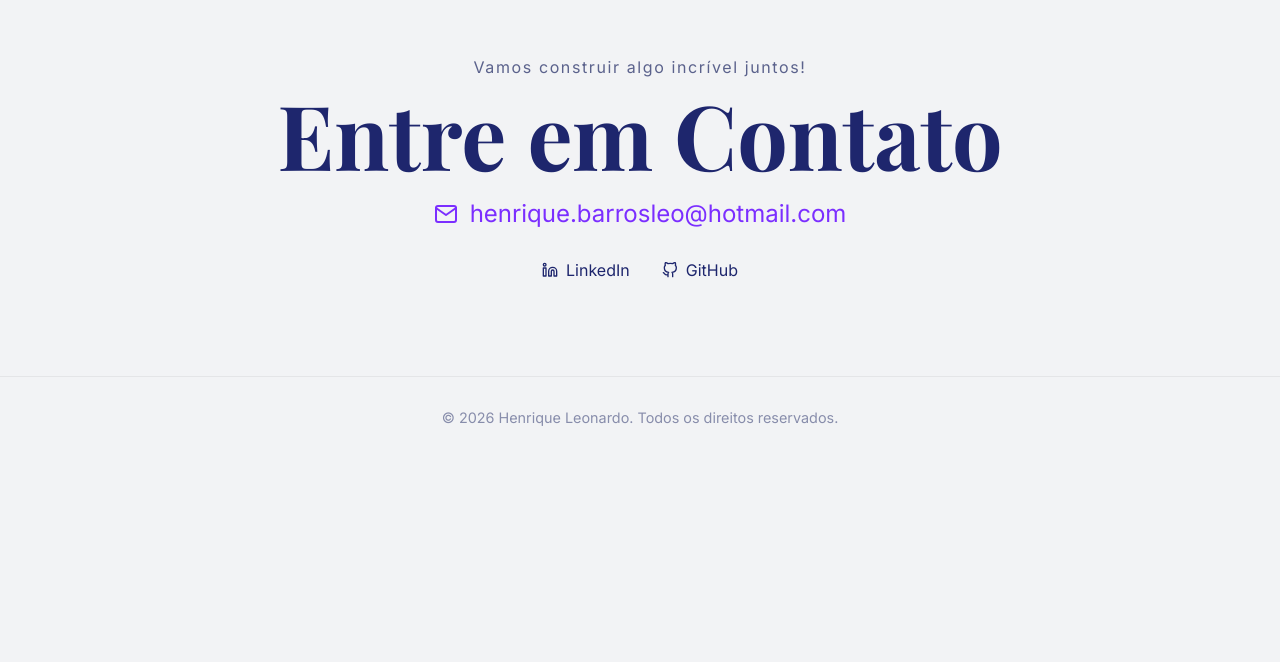
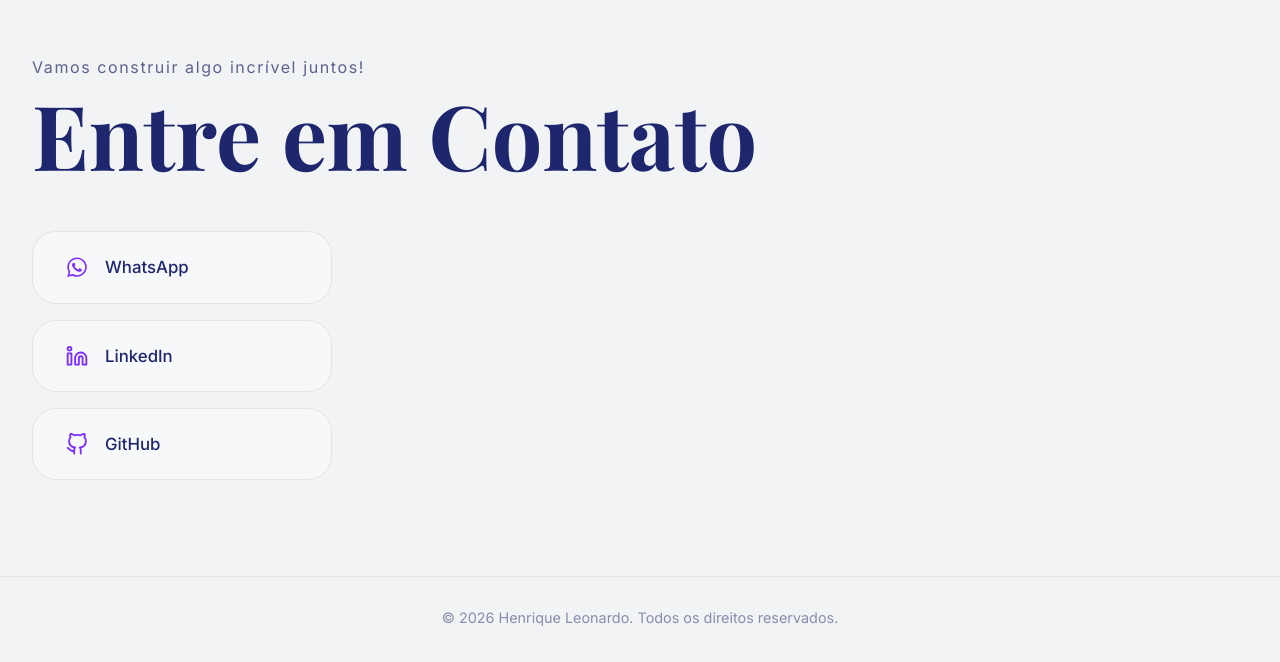
Before and after one commit to Henricantin/portfolio, a React (Vite) app: page / in a window 1280 px wide. Shown: the part 3505-4167 px from the top of the page. Before the commit the page ends 3979 px from the top, so only its background shows below. Built offline with nearby package versions, Linux system fonts and the light colour scheme.

Commit message:
cards contact

```diff
--- a/src/sections/contact/Contact.module.css
+++ b/src/sections/contact/Contact.module.css
@@ -8,18 +8,14 @@
 	display: flex;
 	flex-direction: column;
 
-	align-items: center;
+	align-items: flex-start;
 
 	gap: 1rem;
-
-	text-align: center;
 }
 
 .header {
 	display: flex;
 	flex-direction: column;
-
-	align-items: center;
 
 	gap: 0.5rem;
 }
@@ -40,70 +36,6 @@
 	line-height: 1.1;
 
 	color: var(--color-text-primary);
-}
-
-.email {
-	font-size: clamp(1.2rem, 2vw, 1.5rem);
-
-	color: var(--color-accent);
-
-	transition:
-		opacity 0.4s ease,
-		transform 0.4s ease;
-
-	display: flex;
-
-	align-items: center;
-
-	gap: 0.75rem;
-}
-
-.email:hover {
-	opacity: 0.7;
-
-	transform: translateY(-2px);
-}
-
-.links {
-	display: flex;
-
-	gap: 2rem;
-
-	margin-top: 1rem;
-}
-
-.links a {
-	position: relative;
-
-	display: flex;
-
-	align-items: center;
-
-	gap: 0.5rem;
-
-	font-size: 1rem;
-
-	color: var(--color-text-primary);
-}
-
-.links a::after {
-	content: "";
-
-	position: absolute;
-
-	left: 0;
-	bottom: -4px;
-
-	width: 0;
-	height: 1px;
-
-	background-color: var(--color-text-primary);
-
-	transition: width 0.4s ease;
-}
-
-.links a:hover::after {
-	width: 100%;
 }
 
 .footer {
@@ -127,3 +59,131 @@
 
 	opacity: 0.7;
 }
+
+.links {
+	display: flex;
+	flex-direction: column;
+
+	width: 300px;
+
+	gap: 1rem;
+
+	margin-top: 2rem;
+}
+
+.links a {
+	position: relative;
+
+	overflow: hidden;
+
+	isolation: isolate;
+
+	display: flex;
+
+	align-items: center;
+
+	gap: 1rem;
+
+	width: 100%;
+
+	padding: 1.5rem 2rem;
+
+	border-radius: 24px;
+
+	border: 1px solid rgba(0, 0, 0, 0.08);
+
+	background-color: rgba(255, 255, 255, 0.4);
+
+	backdrop-filter: blur(10px);
+
+	color: var(--color-text-primary);
+
+	text-decoration: none;
+
+	transition:
+		transform 0.6s cubic-bezier(0.16, 1, 0.3, 1),
+		border-color 0.6s cubic-bezier(0.16, 1, 0.3, 1),
+		box-shadow 0.6s cubic-bezier(0.16, 1, 0.3, 1);
+}
+
+.links a::before {
+	content: "";
+
+	position: absolute;
+
+	inset: 0;
+
+	transform: scaleX(0);
+
+	transform-origin: left;
+
+	transition: transform 1.7s cubic-bezier(0.16, 1, 0.3, 1);
+
+	opacity: 0.14;
+
+	z-index: -1;
+}
+
+.links a:hover::before {
+	transform: scaleX(1);
+
+	transform-origin: left;
+}
+
+@keyframes sweep {
+	0% {
+		transform: translateX(-100%);
+		opacity: 0;
+	}
+
+	15% {
+		opacity: 0.18;
+	}
+
+	50% {
+		opacity: 0.22;
+	}
+
+	100% {
+		transform: translateX(100%);
+		opacity: 0;
+	}
+}
+
+.whatsapp::before {
+	background-color: #25d366;
+}
+
+.linkedin::before {
+	background-color: #0a66c2;
+}
+
+.github::before {
+	background-color: #171515;
+}
+
+.links a span {
+	font-size: 1.05rem;
+
+	font-weight: 500;
+}
+
+.links a:hover {
+	transform: translateY(-6px);
+
+	border-color: rgba(138, 43, 226, 0.2);
+
+	box-shadow: 0 20px 40px rgba(0, 0, 0, 0.06);
+}
+
+.links a:active {
+	transform: scale(0.98);
+}
+
+.links a svg {
+	font-size: 1.4rem;
+
+	color: var(--color-accent);
+
+	min-width: 24px;
+}
--- a/src/sections/contact/index.tsx
+++ b/src/sections/contact/index.tsx
@@ -1,4 +1,5 @@
-import { FiGithub, FiLinkedin, FiMail } from "react-icons/fi";
+import { FaWhatsapp } from "react-icons/fa";
+import { FiGithub, FiLinkedin } from "react-icons/fi";
 import styles from "./Contact.module.css";
 
 function Contact() {
@@ -13,20 +14,23 @@ function Contact() {
 					<h2>Entre em Contato</h2>
 				</div>
 
-				<a
-					href="mailto:henrique.barrosleo@hotmail.com"
-					className={styles.email}
-				>
-					<FiMail />
+				<div className={styles.links}>
+					<a
+						href="https://wa.me/5511945085959"
+						target="_blank"
+						rel="noreferrer"
+						className={`${styles.card} ${styles.whatsapp}`}
+					>
+						<FaWhatsapp />
 
-					<span>henrique.barrosleo@hotmail.com</span>
-				</a>
+						<span>WhatsApp</span>
+					</a>
 
-				<div className={styles.links}>
 					<a
 						href="https://www.linkedin.com/in/henriquebl/"
 						target="_blank"
 						rel="noreferrer"
+						className={`${styles.card} ${styles.linkedin}`}
 					>
 						<FiLinkedin />
 
@@ -37,6 +41,7 @@ function Contact() {
 						href="https://github.com/Henricantin"
 						target="_blank"
 						rel="noreferrer"
+						className={`${styles.card} ${styles.github}`}
 					>
 						<FiGithub />
 
```
